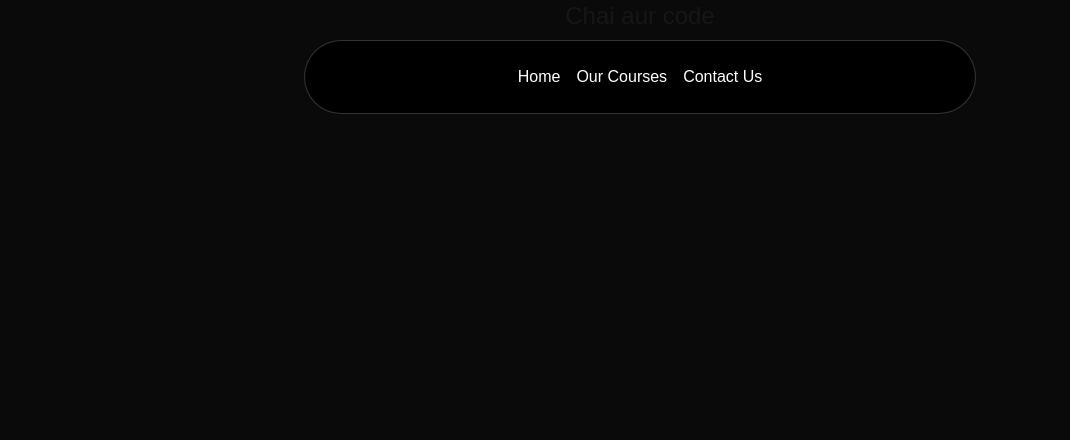
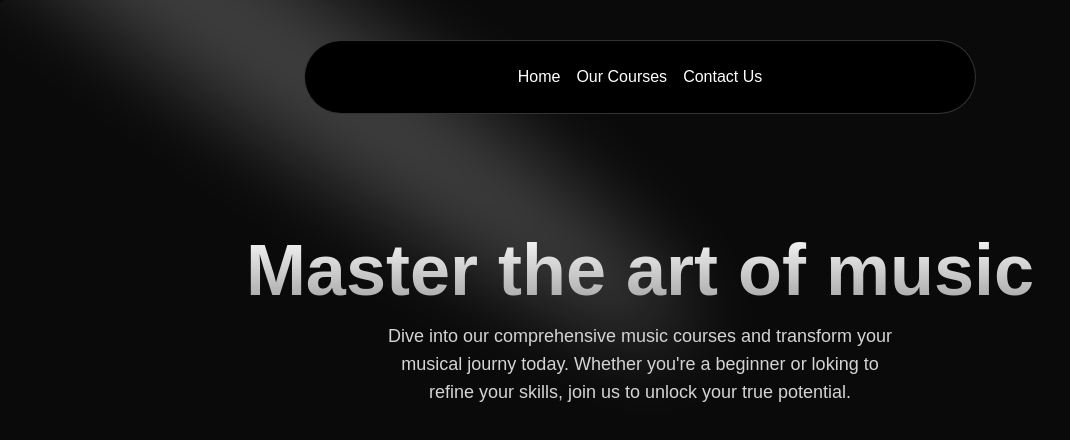
Before and after one commit to codeWith-Repon/Basic-Next-js-project, a Next.js app: page / in a window 1280 px wide. Shown: the top 440 px of the page, without its empty margins (0-1070 px from the left). Built offline with nearby package versions, Linux system fonts and the light colour scheme.

Commit message:
now work on spotLight

```diff
--- /dev/null
+++ b/src/app/components/HeroSection.tsx
@@ -0,0 +1,24 @@
+import { Spotlight } from "./ui/Spotlight";
+
+const HeroSection = () => {
+  return (
+    <div className="h-auto md:h-[40rem] w-full rounded-md flex flex-col items-center justify-center relative overflow-hidden mx-auto py-10 md:py-0">
+         <Spotlight
+        className="-top-40 left-0 md:left-60 md:-top-20"
+        fill="white"
+      />
+      <div className="p-4 relative z-10 w-full text-center">
+        <h1 className="mt-20 md:mt-0 text-4xl md:text-7xl font-bold bg-clip-text text-transparent bg-gradient-to-b from-neutral-50 to-neutral-400">
+          Master the art of music
+        </h1>
+        <p  className="mt-4 font-normal text-base md:text-lg text-neutral-300 max-w-lg mx-auto">
+          Dive into our comprehensive music courses and transform your musical
+          journy today. Whether you're a beginner or loking to refine your
+          skills, join us to unlock your true potential.
+        </p>
+      </div>
+    </div>
+  );
+};
+
+export default HeroSection;
--- /dev/null
+++ b/src/app/components/ui/Spotlight.tsx
@@ -0,0 +1,56 @@
+import React from "react";
+import { cn } from "@/lib/utils";
+
+type SpotlightProps = {
+  className?: string;
+  fill?: string;
+};
+
+export const Spotlight = ({ className, fill }: SpotlightProps) => {
+  return (
+    <svg
+      className={cn(
+        "animate-spotlight pointer-events-none absolute z-[1]  h-[169%] w-[138%] lg:w-[84%] opacity-0",
+        className
+      )}
+      xmlns="http://www.w3.org/2000/svg"
+      viewBox="0 0 3787 2842"
+      fill="none"
+    >
+      <g filter="url(#filter)">
+        <ellipse
+          cx="1924.71"
+          cy="273.501"
+          rx="1924.71"
+          ry="273.501"
+          transform="matrix(-0.822377 -0.568943 -0.568943 0.822377 3631.88 2291.09)"
+          fill={fill || "white"}
+          fillOpacity="0.21"
+        ></ellipse>
+      </g>
+      <defs>
+        <filter
+          id="filter"
+          x="0.860352"
+          y="0.838989"
+          width="3785.16"
+          height="2840.26"
+          filterUnits="userSpaceOnUse"
+          colorInterpolationFilters="sRGB"
+        >
+          <feFlood floodOpacity="0" result="BackgroundImageFix"></feFlood>
+          <feBlend
+            mode="normal"
+            in="SourceGraphic"
+            in2="BackgroundImageFix"
+            result="shape"
+          ></feBlend>
+          <feGaussianBlur
+            stdDeviation="151"
+            result="effect1_foregroundBlur_1065_8"
+          ></feGaussianBlur>
+        </filter>
+      </defs>
+    </svg>
+  );
+};
--- a/src/app/page.tsx
+++ b/src/app/page.tsx
@@ -1,8 +1,9 @@
+import HeroSection from "./components/HeroSection";
 
 export default function Home() {
   return (
     <main className="min-h-screen bg-black/[0.96] antialiased bg-grid-white/[0.02]">
-         <h1 className="text-2xl text-center">Chai aur code</h1>
+         <HeroSection/>
     </main>
   );
 }
--- a/tailwind.config.ts
+++ b/tailwind.config.ts
@@ -9,6 +9,21 @@
   darkMode: 'class',
   theme: {
     extend: {
+      animation: {
+        spotlight: "spotlight 2s ease .75s 1 forwards",
+      },
+      keyframes: {
+        spotlight: {
+          "0%": {
+            opacity: "0",
+            transform: "translate(-72%, -62%) scale(0.5)",
+          },
+          "100%": {
+            opacity: "1",
+            transform: "translate(-50%,-40%) scale(1)",
+          },
+        },
+      },
       colors: {
         background: "var(--background)",
         foreground: "var(--foreground)",
```
